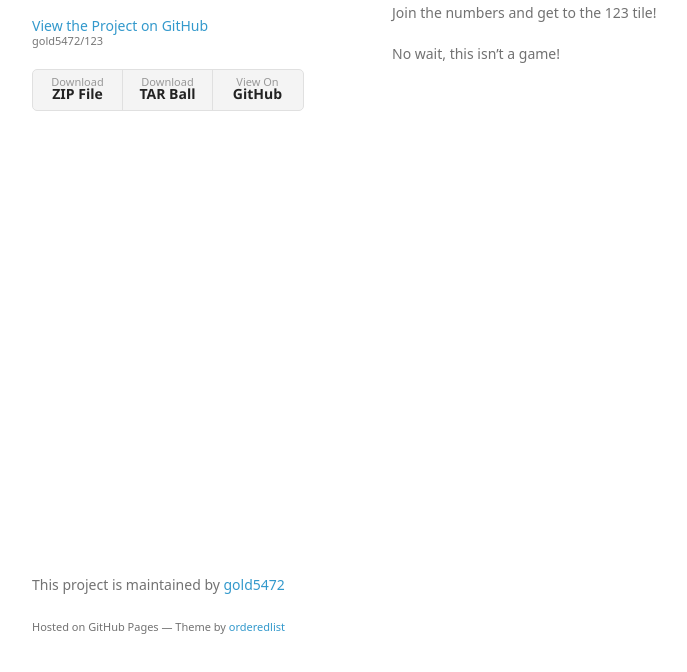
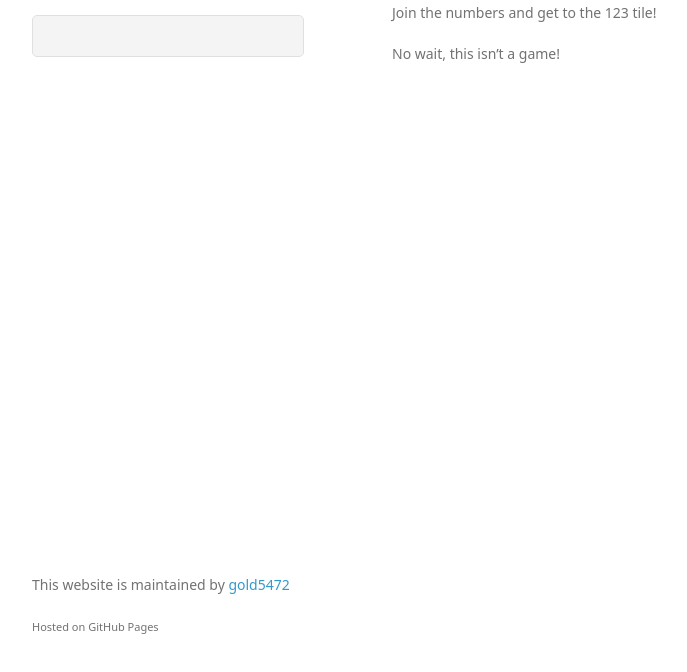
Before and after one commit to Naxyherd/123, a plain HTML site: page index.html in a window 1280 px wide. Shown: the part 94-766 px from the top of the page, without its empty margins (178-865 px from the left). Drawn offline with Linux system fonts and the light colour scheme; a web font is replaced by a local one.

Commit message:
Update index.html

```diff
--- a/index.html
+++ b/index.html
@@ -3,7 +3,7 @@
   <head>
     <meta charset="utf-8">
     <meta http-equiv="X-UA-Compatible" content="chrome=1">
-    <title>123 by gold5472</title>
+    <title>123</title>
 
     <link rel="stylesheet" href="stylesheets/styles.css">
     <link rel="stylesheet" href="stylesheets/github-light.css">
@@ -18,13 +18,11 @@
         <h1>123</h1>
         <p></p>
 
-        <p class="view"><a href="https://github.com/gold5472/123">View the Project on GitHub <small>gold5472/123</small></a></p>
+
 
 
         <ul>
-          <li><a href="https://github.com/gold5472/123/zipball/master">Download <strong>ZIP File</strong></a></li>
-          <li><a href="https://github.com/gold5472/123/tarball/master">Download <strong>TAR Ball</strong></a></li>
-          <li><a href="https://github.com/gold5472/123">View On <strong>GitHub</strong></a></li>
+
         </ul>
       </header>
       <section>
@@ -36,8 +34,9 @@
 <p>No wait, this isn’t a game!</p>
       </section>
       <footer>
-        <p>This project is maintained by <a href="https://github.com/gold5472">gold5472</a></p>
-        <p><small>Hosted on GitHub Pages &mdash; Theme by <a href="https://github.com/orderedlist">orderedlist</a></small></p>
+        <p>This website is maintained by <a href="https://github.com/gold5472">gold5472</a></p>
+
+        <p><small>Hosted on GitHub Pages</small></p>
       </footer>
     </div>
     <script src="javascripts/scale.fix.js"></script>
```
